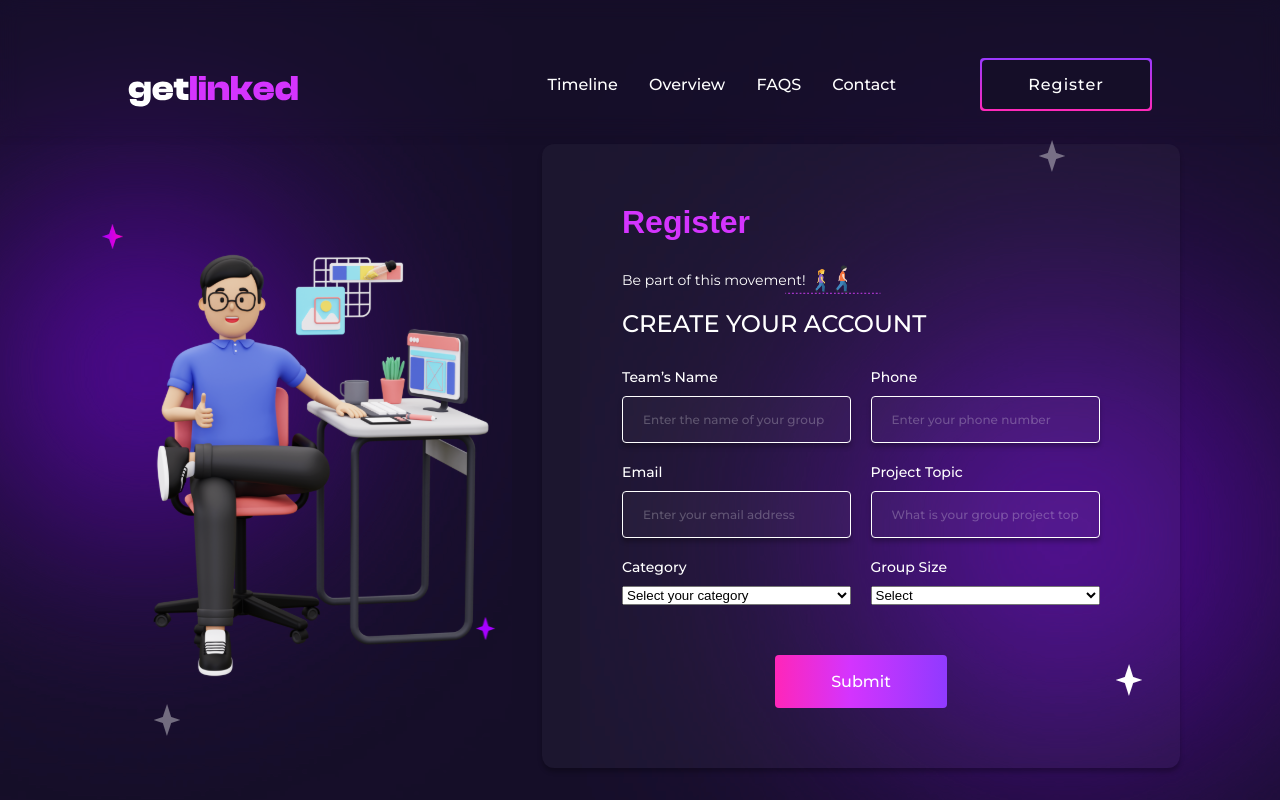
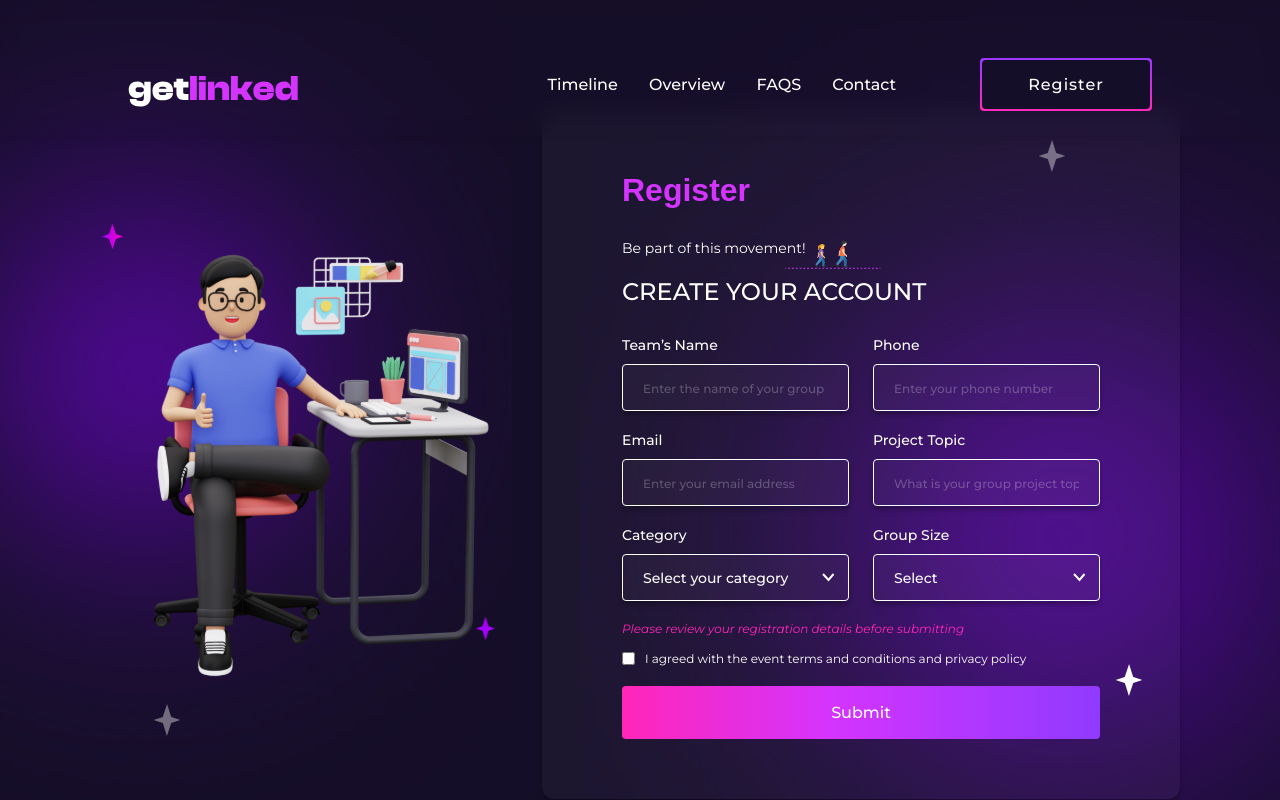
Before and after one commit to DhanteyUD/getlinked, a React (Create React App) app in the folder getlinked/: page /register in a window 1280 px wide. Built offline with nearby package versions, Linux system fonts and the light colour scheme; a web font is replaced by a local one.

Commit message:
Register Fixed

```diff
--- a/getlinked/src/components/01_Content/01_Contact/01_ContactForm/contact.css
+++ b/getlinked/src/components/01_Content/01_Contact/01_ContactForm/contact.css
@@ -174,6 +174,18 @@
   padding: 10px 20px;
 }
 
+.gl_contact_form_input:hover,
+.gl_contact_form_input.textarea:hover {
+  border: 1px solid #d434fe;
+  transition: 0.5s
+}
+
+.gl_contact_form_input:focus,
+.gl_contact_form_input.textarea:focus {
+  border: 1px solid #ff26b9;
+  transition: 0.5s
+}
+
 .gl_contact_form_submit {
   display: flex;
   justify-content: center;
--- a/getlinked/src/components/01_Content/02_Register/01_RegistrationForm/Registration.js
+++ b/getlinked/src/components/01_Content/02_Register/01_RegistrationForm/Registration.js
@@ -124,6 +124,19 @@ function RegistrationContent() {
 										</div>
 									</div>
 								</div>
+
+								<p className="gl_review_p">
+									Please review your registration details before submitting
+								</p>
+
+								<div className="gl_agreement_div">
+									<input type="checkbox" id="agreement" name="agreement" />
+									<label htmlFor="agreement">
+										I agreed with the event terms and conditions and privacy
+										policy
+									</label>
+								</div>
+
 								<div className="gl_register_form_submit">
 									<button type="submit" className="register_submit_btn">
 										Submit
--- a/getlinked/src/components/01_Content/02_Register/01_RegistrationForm/registration.css
+++ b/getlinked/src/components/01_Content/02_Register/01_RegistrationForm/registration.css
@@ -126,14 +126,13 @@
 .gl_register_inner_form_container {
   display: flex;
   justify-content: space-between;
-  margin-bottom: 30px;
 }
 
 .gl_register_left_form_div,
 .gl_register_right_form_div {
   display: flex;
   flex-direction: column;
-  width: 48%;
+  width: 47.5%;
   height: auto;
 }
 
@@ -158,7 +157,9 @@
 }
 
 .gl_register_left_form_div_items > input,
-.gl_register_right_form_div_items > input {
+.gl_register_right_form_div_items > input,
+.gl_register_left_form_div_items > select,
+.gl_register_right_form_div_items > select {
   width: 100%;
   height: 47px;
   border-radius: 4px;
@@ -169,21 +170,74 @@
   color: #fff;
   outline: none;
   font-family: "Montserrat", sans-serif;
-  font-size: 12px;
+  font-size: 14px;
   font-style: normal;
   font-weight: 500;
   line-height: normal;
-  /* margin-bottom: 10px; */
+  transition: 0.5s;
 }
 
 .gl_register_left_form_div_items > input::placeholder,
 .gl_register_right_form_div_items > input::placeholder {
-  color: rgba(255, 255, 255, 0.25);;
+  color: rgba(255, 255, 255, 0.25);
+  font-size: 12px;
 }
 
-.gl_register_form_input.textarea {
-  min-height: 119px;
-  padding: 10px 20px;
+.gl_register_left_form_div_items > input:hover,
+.gl_register_right_form_div_items > input:hover,
+.gl_register_left_form_div_items > select:hover,
+.gl_register_right_form_div_items > select:hover {
+  border: 1px solid #d434fe;
+  transition: 0.5s;
+}
+
+.gl_register_left_form_div_items > input:focus,
+.gl_register_right_form_div_items > input:focus,
+.gl_register_left_form_div_items > select:focus,
+.gl_register_right_form_div_items > select:focus {
+  border: 1px solid #ff26b9;
+  transition: 0.5s;
+}
+
+.gl_register_left_form_div_items > select,
+.gl_register_right_form_div_items > select {
+  -webkit-appearance: none;
+  -moz-appearance: none;
+  appearance: none;
+  background-image: url("../../../../assets/select-icon.svg");
+  background-repeat: no-repeat;
+  background-position: top 50% right 6%;
+  cursor: pointer;
+}
+
+.gl_review_p {
+  color: #ff26b9;
+  font-family: "Montserrat", sans-serif;
+  font-size: 12px;
+  font-style: italic;
+  font-weight: 400;
+  line-height: normal;
+  margin-bottom: 15px;
+}
+
+.gl_agreement_div {
+  display: flex;
+  margin-bottom: 20px;
+}
+
+.gl_agreement_div > input {
+  margin-right: 10px;
+  cursor: pointer;
+  accent-color: #ff26b9;
+}
+
+.gl_agreement_div > label {
+  color: #fff;
+  font-family: "Montserrat", sans-serif;
+  font-size: 12px;
+  font-style: normal;
+  font-weight: 400;
+  line-height: normal;
 }
 
 .gl_register_form_submit {
@@ -194,7 +248,7 @@
 }
 
 .register_submit_btn {
-  width: 172px;
+  width: 100%;
   height: 53px;
   flex-shrink: 0;
   color: #fff;
```
Also changed, not shown: getlinked/src/assets/select-icon.svg (added).
